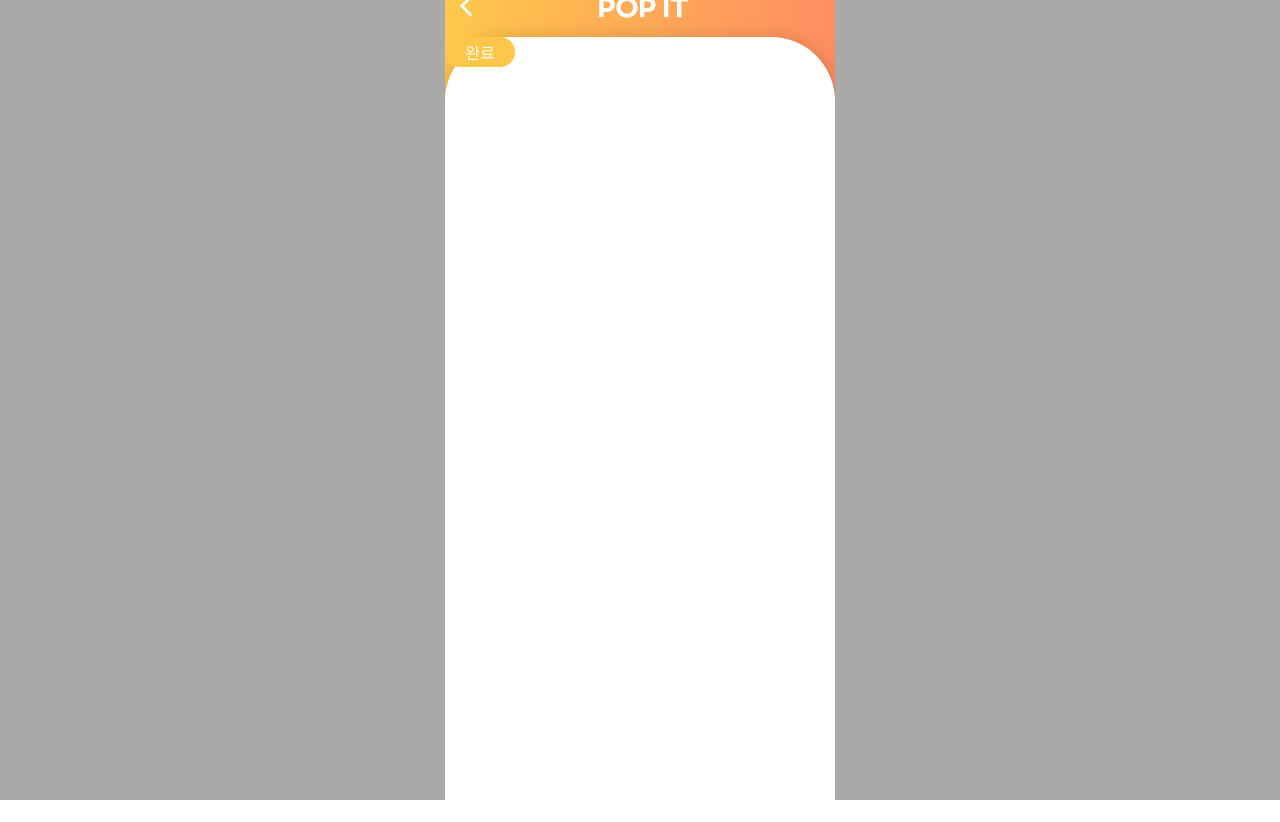
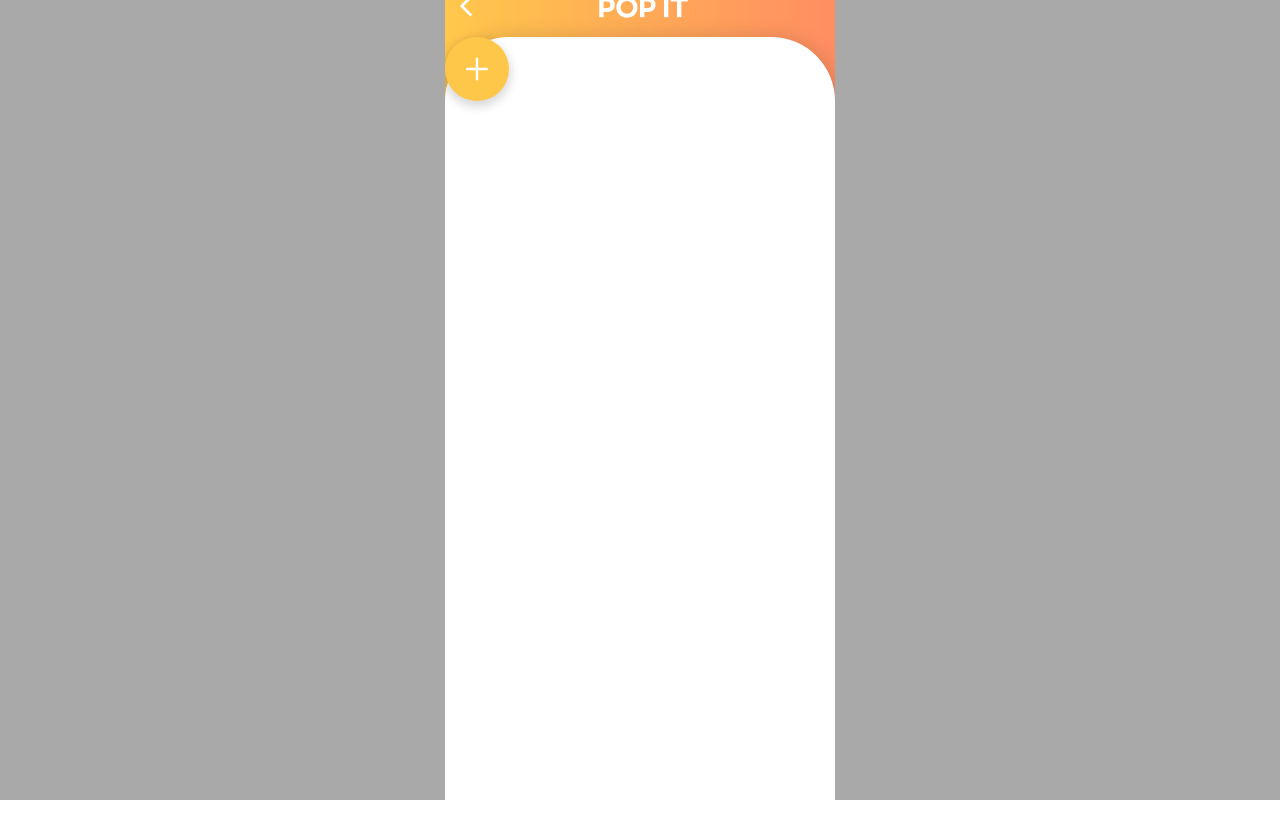
Before and after one commit to Likelion-Inha-10/inha-hackathon-popit-fe, a React (Create React App) app: page / in a window 1280 px wide. Built offline with nearby package versions, Linux system fonts and the light colour scheme.

Commit message:
feat: CircleButton 컴포넌트 추가

```diff
--- a/src/App.js
+++ b/src/App.js
@@ -5,6 +5,7 @@ import Margin from "./popit-ui/Margin";
 import RoundBox from "./popit-ui/RoundBox";
 import FirstHeader from "./popit-ui/FirstHeader";
 import { IoChevronBackSharp } from "react-icons/io5";
+import CircleButton from "./popit-ui/CircleButton/index";
 
 function App() {
   return (
@@ -13,7 +14,7 @@ function App() {
         <FirstHeader back popit></FirstHeader>
 
         <RoundBox white down height="785px">
-          <Button small>완료</Button>
+          <CircleButton plus />
         </RoundBox>
       </Layout>
     </>
--- /dev/null
+++ b/src/popit-ui/CircleButton/index.jsx
@@ -0,0 +1,30 @@
+import styled from "styled-components";
+import { BsArrowRightShort } from "react-icons/bs";
+import Flex from "../Flex";
+import { AiOutlinePlus } from "react-icons/ai";
+
+const Circle = styled(Flex)`
+  height: 64px;
+  width: 64px;
+  background-color: ${(props) => props.color || props.theme.colors.main};
+  border-radius: 50%;
+  box-shadow: 0px 4px 10px 2px rgb(0, 0, 0, 0.15);
+`;
+
+const CircleButton = (props) => {
+  return (
+    <Circle
+      color={props.color}
+      plus={props.plus}
+      justify="center"
+      align="center"
+    >
+      {props.plus ? (
+        <AiOutlinePlus size="32" color="#ffffff" />
+      ) : (
+        <BsArrowRightShort size="40" color="#ffffff" />
+      )}
+    </Circle>
+  );
+};
+export default CircleButton;
```
